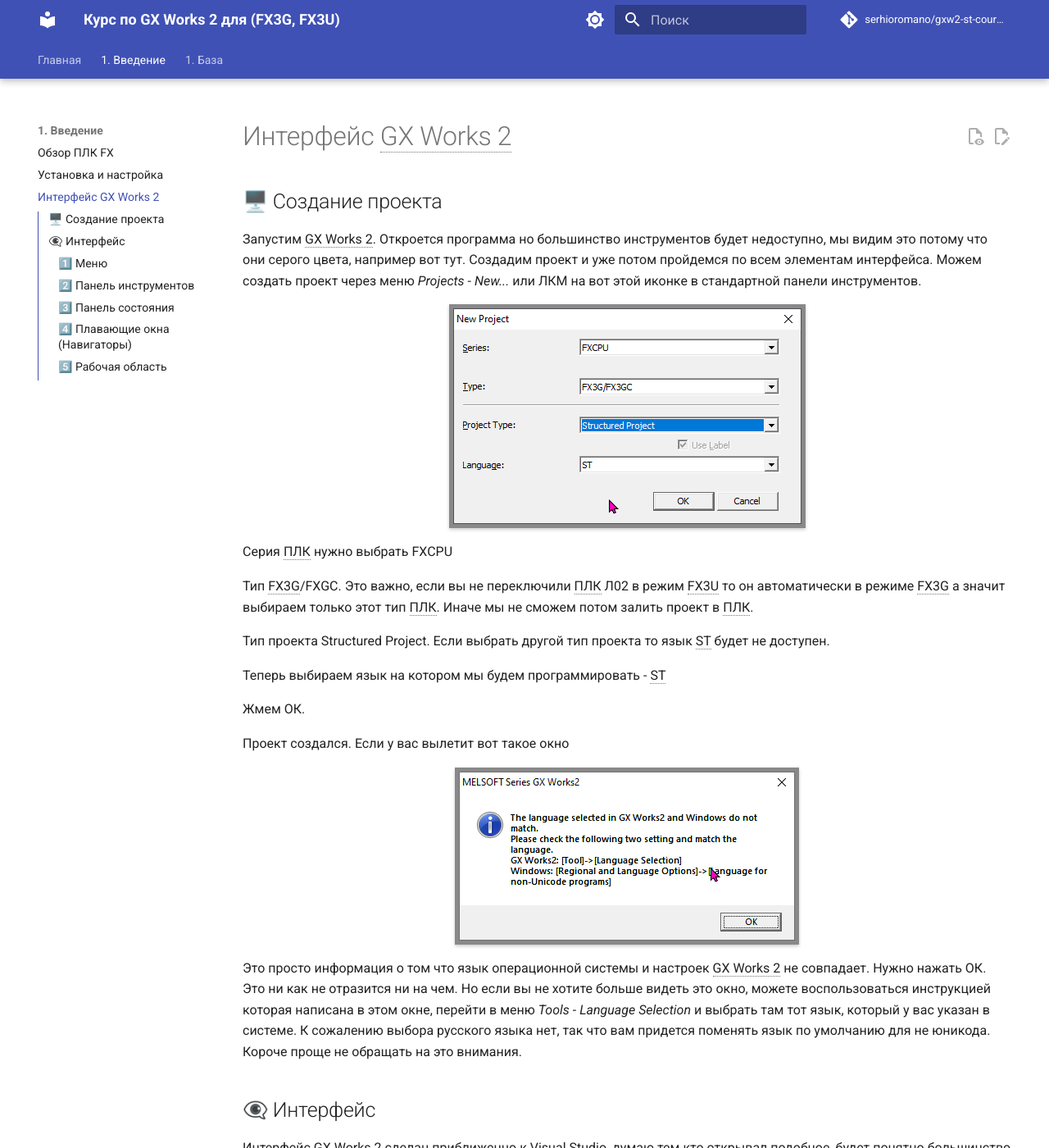
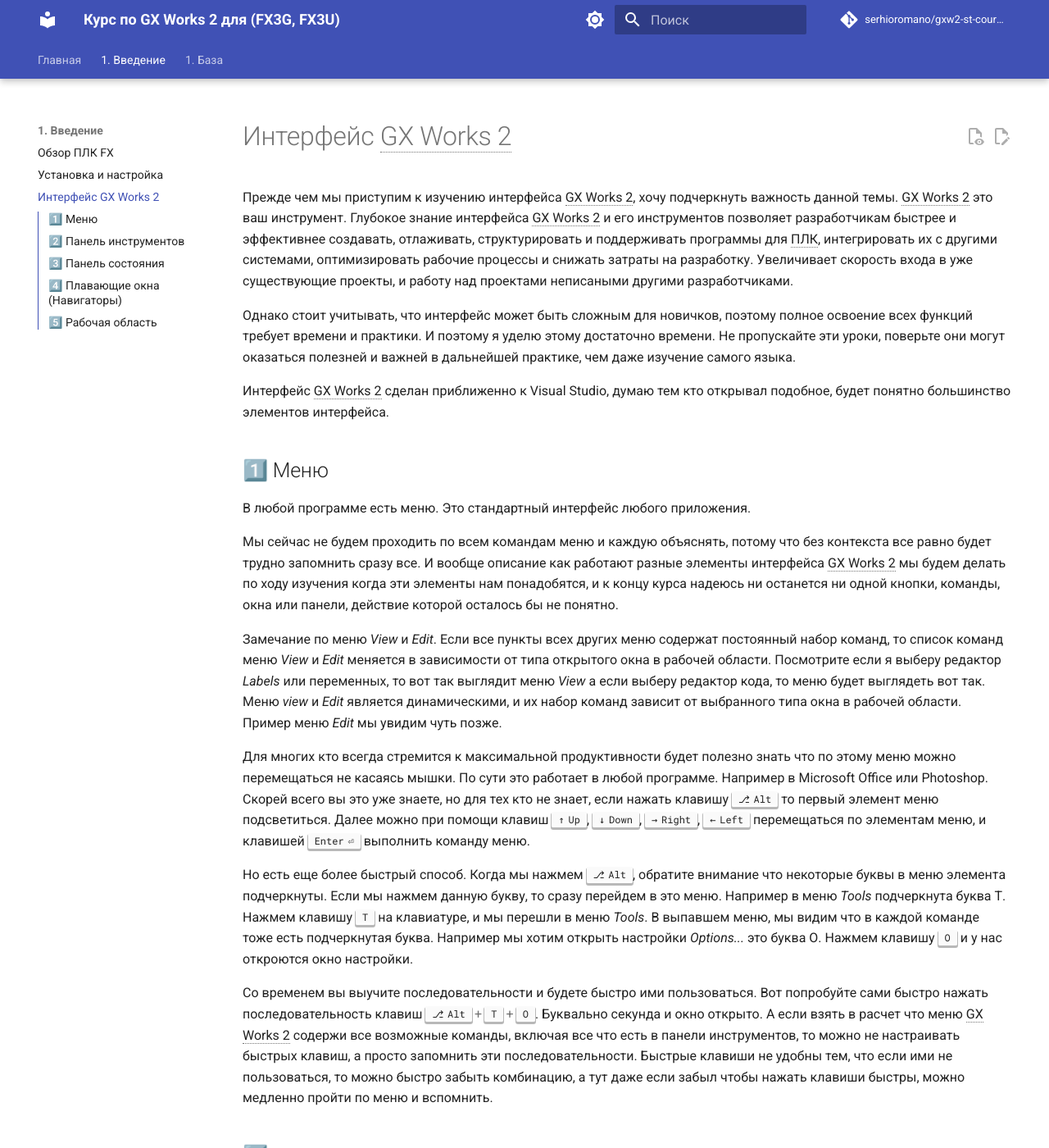
Before and after one commit to Serhioromano/gxw2-st-course, an MkDocs documentation site: the page built from docs/1-intro/gxw2-interface.md, in a window 1280 px wide and 1400 px high. Shown: the whole window at 82% size. Built offline with MkDocs 1.6.1 and Material for MkDocs 9.7.7, drawn with Linux system fonts in a browser that asks for light colours; comment, search, counter and statistics services are not loaded.

Commit message:
уьщон

```diff
--- a/docs/1-intro/gxw2-interface.md
+++ b/docs/1-intro/gxw2-interface.md
@@ -1,32 +1,12 @@
 # Интерфейс GX Works 2
 
-## 🖥️ Создание проекта
+Прежде чем мы приступим к изучению интерфейса GX Works 2, хочу подчеркнуть важность данной темы. GX Works 2 это ваш инструмент. Глубокое знание интерфейса GX Works 2 и его инструментов позволяет разработчикам быстрее и эффективнее создавать, отлаживать, структурировать и поддерживать программы для ПЛК, интегрировать их с другими системами, оптимизировать рабочие процессы и снижать затраты на разработку. Увеличивает скорость входа в уже существующие проекты, и работу над проектами неписаными другими разработчиками.
 
-Запустим GX Works 2. Откроется программа но большинство инструментов будет недоступно, мы видим это потому что они серого цвета, например вот тут. Создадим проект и уже потом пройдемся по всем элементам интерфейса. Можем создать проект через меню *Projects* - *New...* или ЛКМ на вот этой иконке в стандартной панели инструментов.
-
-![Новый проект](../img/newproject.png)
-
-Серия ПЛК нужно выбрать FXCPU
-
-Тип FX3G/FXGC. Это важно, если вы не переключили ПЛК Л02 в режим FX3U то он автоматически в режиме FX3G а значит выбираем только этот тип ПЛК. Иначе мы не сможем потом залить проект в ПЛК.
-
-Тип проекта Structured Project. Если выбрать другой тип проекта то язык ST будет не доступен.
-
-Теперь выбираем язык на котором мы будем программировать - ST
-
-Жмем ОК.
-
-Проект создался. Если у вас вылетит вот такое окно
-
-![Выбор языка](../img/langselect.png)
-
-Это просто информация о том что язык операционной системы и настроек GX Works 2 не совпадает. Нужно нажать ОК. Это ни как не отразится ни на чем. Но если вы не хотите больше видеть это окно, можете воспользоваться инструкцией которая написана в этом окне, перейти в меню *Tools* - *Language Selection* и выбрать там тот язык, который у вас указан в системе. К сожалению выбора русского языка нет, так что вам придется поменять язык по умолчанию для не юникода. Короче проще не обращать на это внимания.
-
-## 👁️‍🗨️ Интерфейс
+Однако стоит учитывать, что интерфейс может быть сложным для новичков, поэтому полное освоение всех функций требует времени и практики. И поэтому я уделю этому достаточно времени. Не пропускайте эти уроки, поверьте они могут оказаться полезней и важней в дальнейшей практике, чем даже изучение самого языка.
 
 Интерфейс GX Works 2 сделан приближенно к Visual Studio, думаю тем кто открывал подобное, будет понятно большинство элементов интерфейса.
 
-### 1️⃣ Меню
+## 1️⃣ Меню
 
 В любой программе есть меню. Это стандартный интерфейс любого приложения.
 
@@ -40,7 +20,7 @@
 
 Со временем вы выучите последовательности и будете быстро ими пользоваться. Вот попробуйте сами быстро нажать последовательность клавиш ++alt+"T"+"O"++. Буквально секунда и окно открыто. А если взять в расчет что меню GX Works 2 содержи все возможные команды, включая все что есть в панели инструментов, то можно не настраивать быстрых клавиш, а просто запомнить эти последовательности. Быстрые клавиши не удобны тем, что если ими не пользоваться, то можно быстро забыть комбинацию, а тут даже если забыл чтобы нажать клавиши быстры, можно медленно пройти по меню и вспомнить.
 
-### 2️⃣ Панель инструментов
+## 2️⃣ Панель инструментов
 
 Панель инструментов содержит всего 5 групп инструментов. Если мы ПКМ в пустом месте панели инструментов, то в контекстом меню увидим список всех доступных групп. Тут же можно отключать вы включать группы.
 
@@ -76,11 +56,11 @@
 
 Настроим панель инструментов так как она будет размещена на наших уроках. Группу стандарт разместим первой. Под ней группу навигаторов. Справ от нее  группу управления программой, и последней динамическую группу. То что вы будете видеть на видео будет совпадать с вашей конфигурацией.
 
-### 3️⃣ Панель состояния
+## 3️⃣ Панель состояния
 
 Панель состояния располагается внизу. Содержит информацию о проекте, как тип проекта, тип ПЛК, на какой строке мы находимся. Некоторые отображаемые параметры тут тоже меняются динамически в зависимости от типа окна рабочей области. Эту панель можно отключить в Меню *View -> Status bar* если место на экране для вас важно.
 
-### 4️⃣ Плавающие окна (Навигаторы)
+## 4️⃣ Плавающие окна (Навигаторы)
 
 GX Works 2 имеет несколько плавающих окон, я буду назвать их навигаторы. Привык к этому термину в EPLAN.
 
@@ -175,7 +155,7 @@ D100 := 10;
 
 Теперь навигатор поиска я открываю и просто перетаскиваю его на середину экрана. И закрываю. Если я буду что-то искать и открою навигатор, эта та позиция где бы я хотел его видеть.
 
-### 5️⃣ Рабочая область
+## 5️⃣ Рабочая область
 
 Это окно в котором мы видим открытые документы проекта. В верху этой области мы видим вкладки, каждая из которых представляет один документ. На каждой вкладке видно имя документа а так же иконка что в купе помогает нам понять какой это тип документа. А в низу мы видим окно документа, где отображается его содержимое. Переходя по вкладкам, мы меняем содержимое окна. Прямо сейчас у нас открыто 2 документа это документ Редактор переменных, и Редактор программы. Закрыть любой документ можно нажав на крестик. Открою их снова.
 
```
Also changed, not shown: docs/1-intro/fx-overview.md (+5 -5 lines), docs/1-intro/gxw2-install.md (+24 -0 lines).
